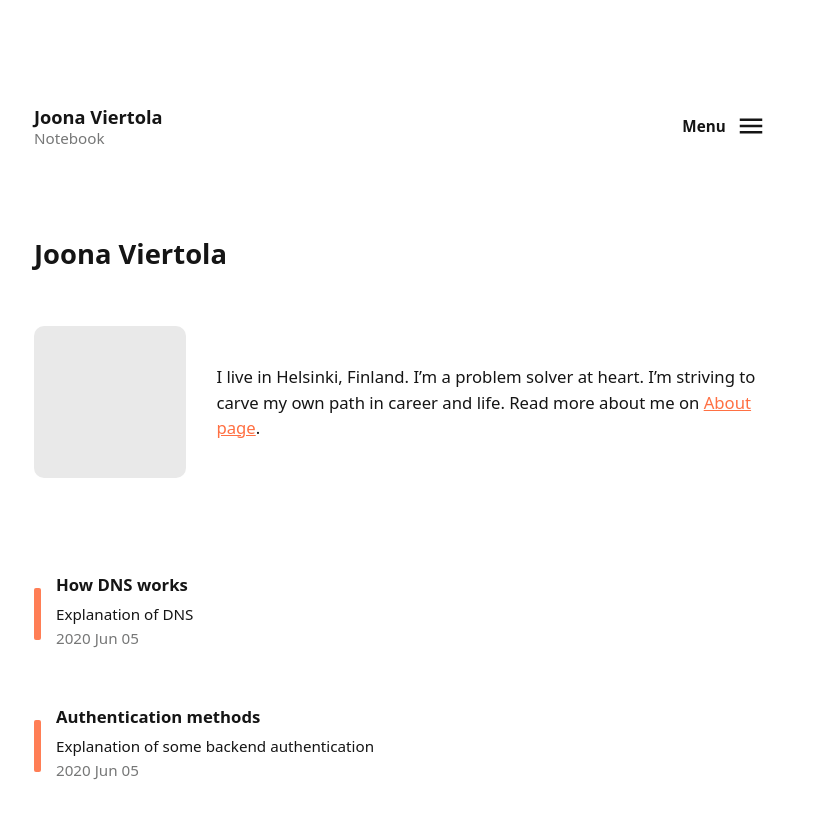
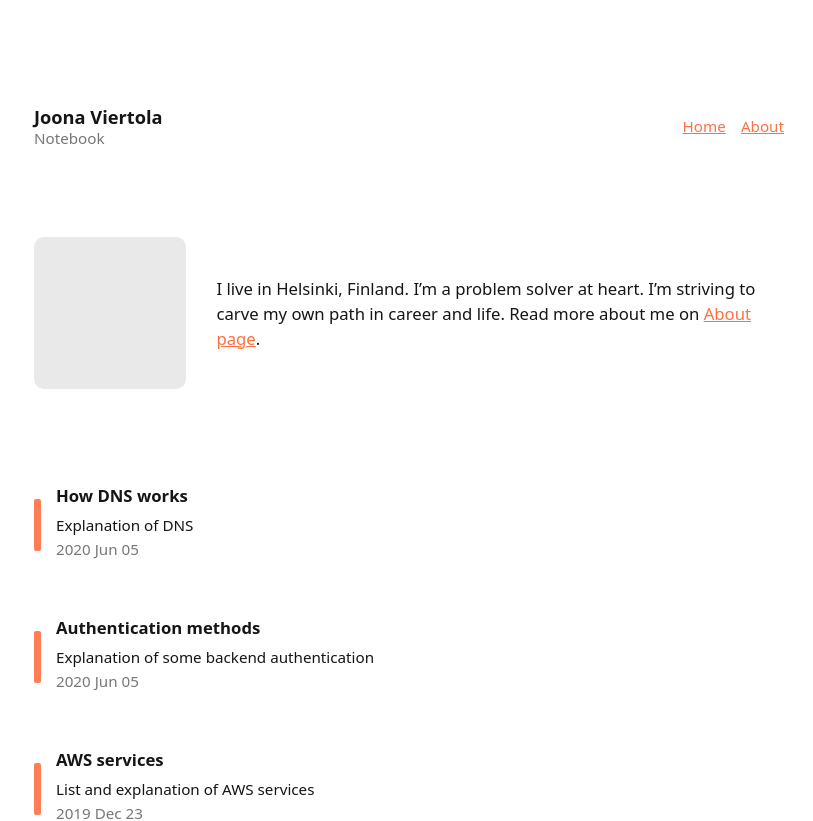
Before and after one commit to Scionar/joonaviertola-com, a Next.js app: page / in a window 1280 px wide. Shown: the top 821 px of the page, without its empty margins (231-1044 px from the left). Built offline with nearby package versions, Linux system fonts and the light colour scheme.

Commit message:
Simplify menu and home page

```diff
--- a/src/components/Layout.tsx
+++ b/src/components/Layout.tsx
@@ -32,32 +32,8 @@ export default function Layout({ children }: LayoutProps) {
           </Link>
 
           <nav className="main-navigation" aria-label="Main">
-            <button
-              className={clsx({
-                ["navigation-toggle"]: true,
-                ["is-open"]: isMenuOpen,
-              })}
-              onClick={onMenuClickHandler}
-            >
-              Menu
-              <svg
-                fill="currentColor"
-                height="24"
-                viewBox="0 0 24 24"
-                width="24"
-              >
-                <path d="M0 0h24v24H0z" fill="none"></path>
-                <path d="M3 18h18v-2H3v2zm0-5h18v-2H3v2zm0-7v2h18V6H3z"></path>
-              </svg>
-            </button>
-            <ul>
-              <li>
-                <Link href="/">Home</Link>
-              </li>
-              <li>
-                <Link href="/about">About</Link>
-              </li>
-            </ul>
+            <Link href="/">Home</Link>
+            <Link href="/about">About</Link>
           </nav>
         </div>
       </div>
--- a/src/pages/index.tsx
+++ b/src/pages/index.tsx
@@ -25,7 +25,6 @@ export default function Home({ allPostsData }: HomePropsType) {
       </Head>
       <Layout>
         <header className="introduction-block">
-          <h1 className="introduction-block__name">Joona Viertola</h1>
           <div aria-hidden="true" className="introduction-block__photo"></div>
           <span className="introduction-block__content">
             <p>
--- a/src/styles/globals.css
+++ b/src/styles/globals.css
@@ -152,36 +152,10 @@ a.wrapper:active {
 
 .main-navigation {
   display: inline-block;
-  position: relative;
-  z-index: 1;
 }
 
-.main-navigation ul {
-  background-color: var(--color-background);
-  border-radius: 2px;
-  border: 1px solid;
-  border-color: var(--color-border);
-  display: none;
-  font-size: 1rem;
-  padding: 1rem;
-  margin: 0;
-  position: absolute;
-  top: calc(100% - 1px);
-  right: 0;
-  list-style: none;
-  min-width: 16rem;
-  z-index: -1;
-}
-
-.main-navigation li {
-  display: block;
-  line-height: 5rem;
-  font-size: 1.6rem;
-}
-
-.main-navigation li a {
-  color: var(--color-text);
-  display: block;
+.main-navigation a {
+  margin: 0 0 0 1em;
 }
 
 /* Page */
@@ -208,55 +182,6 @@ footer {
 .logo {
   height: calc(var(--size-header-height) / 2);
   vertical-align: middle;
-}
-
-/* Navigation toggle */
-
-.navigation-toggle {
-  background: none;
-  color: inherit;
-  border: none;
-  padding: 0;
-  font: inherit;
-  cursor: pointer;
-  outline: inherit;
-
-  background-color: var(--color-background);
-  border: 1px solid transparent;
-  display: flex;
-  font-weight: 700;
-  height: 4rem;
-  border-radius: 0.4rem;
-  align-items: center;
-  justify-content: center;
-  width: 12rem;
-}
-
-/* .navigation-toggle:hover {
-  color: var(--color-primary-light);
-}
-
-.navigation-toggle:active {
-  color: var(--color-primary-dark);
-} */
-
-.navigation-toggle svg {
-  display: inline-block;
-  height: 3rem;
-  margin: 0 0 0 1rem;
-  width: 3rem;
-}
-
-.navigation-toggle.is-open {
-  border: 1px solid;
-  border-color: var(--color-border) var(--color-border) var(--color-background);
-  border-radius: 0.4rem 0.4rem 0 0;
-}
-
-.navigation-toggle.is-open ~ ul {
-  border-color: var(--color-border) var(var(--color-background));
-  border-radius: 2px 0 2px 2px;
-  display: block;
 }
 
 /* Publish date on post */
```
